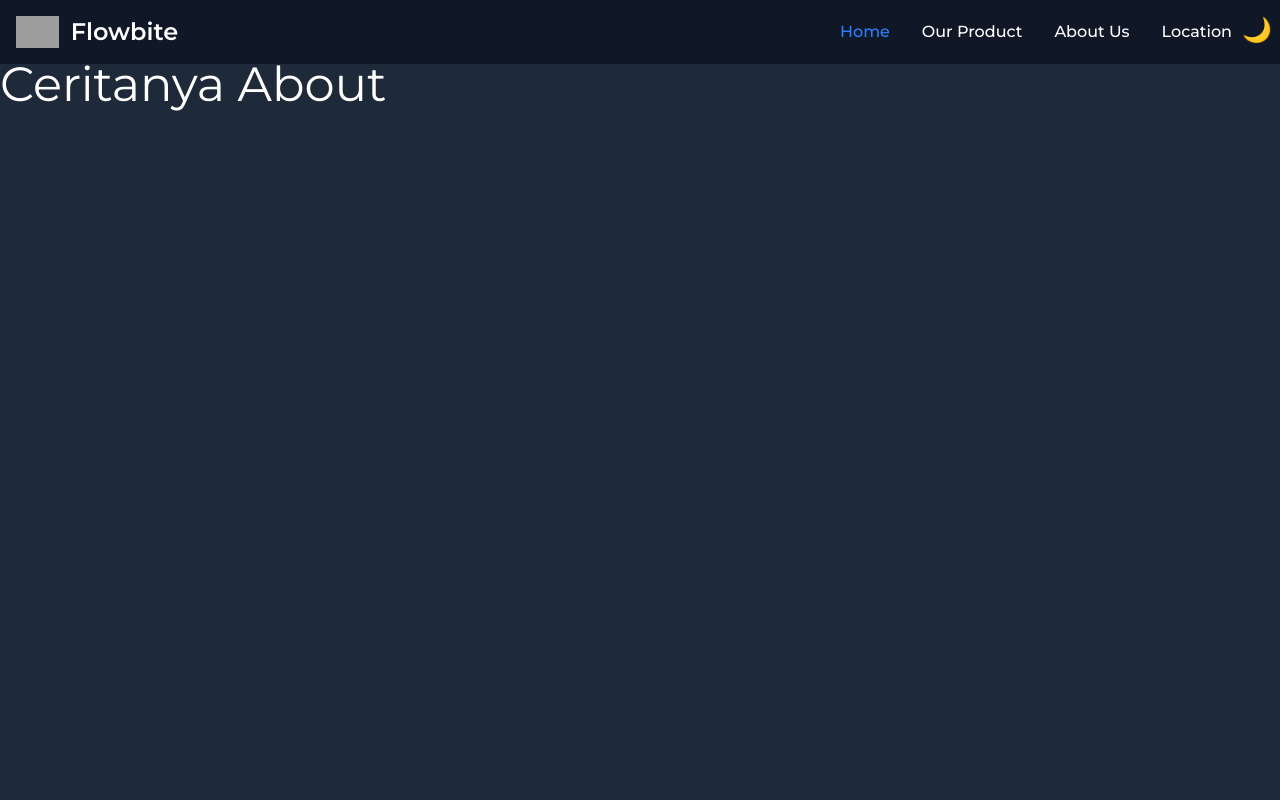
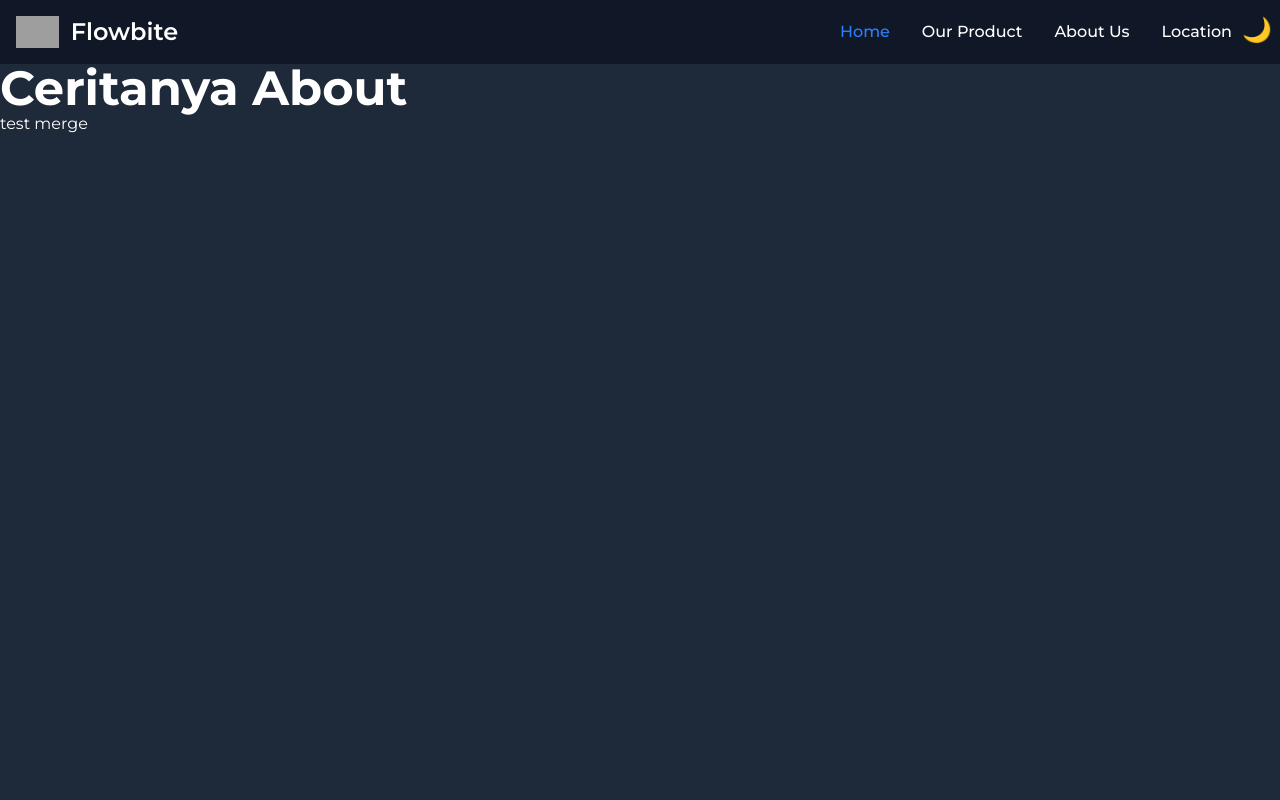
Before and after one commit to TitoPutraaa/CCDT-PROJECT, a website: page src/page/index.html in a window 1280 px wide. Shown: the top 800 px of the page. Drawn offline with nearby package versions, Linux system fonts and the light colour scheme; grey boxes are pictures that could not be loaded.

Commit message:
test merge

```diff
--- a/src/page/index.html
+++ b/src/page/index.html
@@ -52,8 +52,9 @@
 </nav>
 
 <!-- about section begin-->
-<div class="about-us w-screen mt-15 h-screen" id="about-us">
-    <h2 class="text-5xl">Ceritanya About</h2>
+<div class="about-us w-screen mt-16 h-screen" id="about-us">
+    <h2 class="text-5xl font-bold">Ceritanya About</h2>
+    <p>test merge</p>
 </div>
 <!-- about section end-->
 
```
Also changed, not shown: src/asset/css/output.css.
